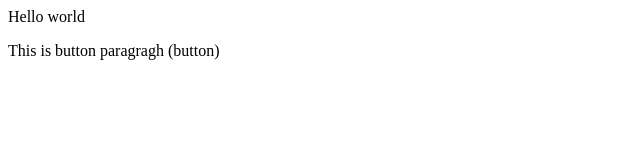
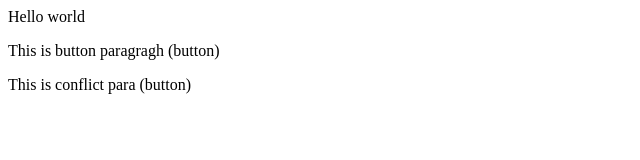
Before and after one commit to Abhi-git101/GITLAB101, a plain HTML site: page index.html in a window 1280 px wide. Shown: the whole page, without its empty margins (0-640 px from the left). Drawn offline with Linux system fonts and the light colour scheme.

Commit message:
conflict para

```diff
--- a/index.html
+++ b/index.html
@@ -1,2 +1,3 @@
 <p>Hello world</p>
 <p>This is button paragragh (button)</p>
+<p>This is  conflict para (button)</p>
```
